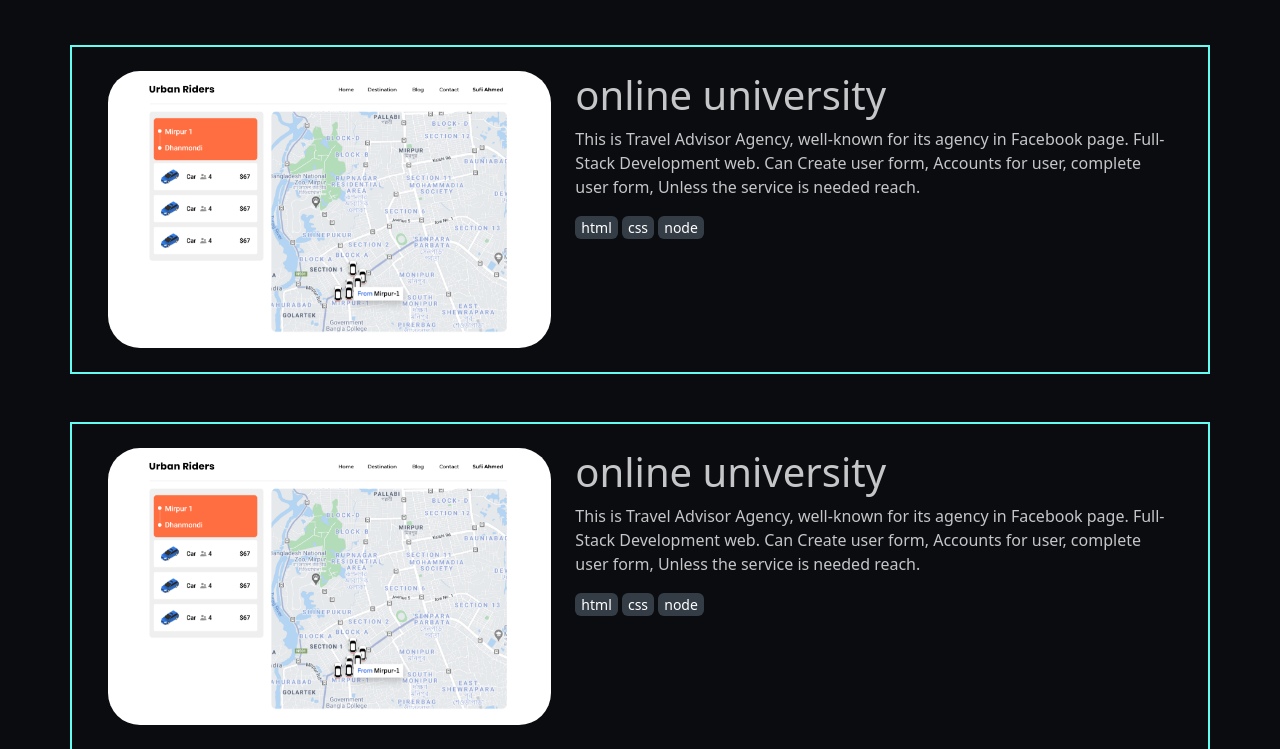
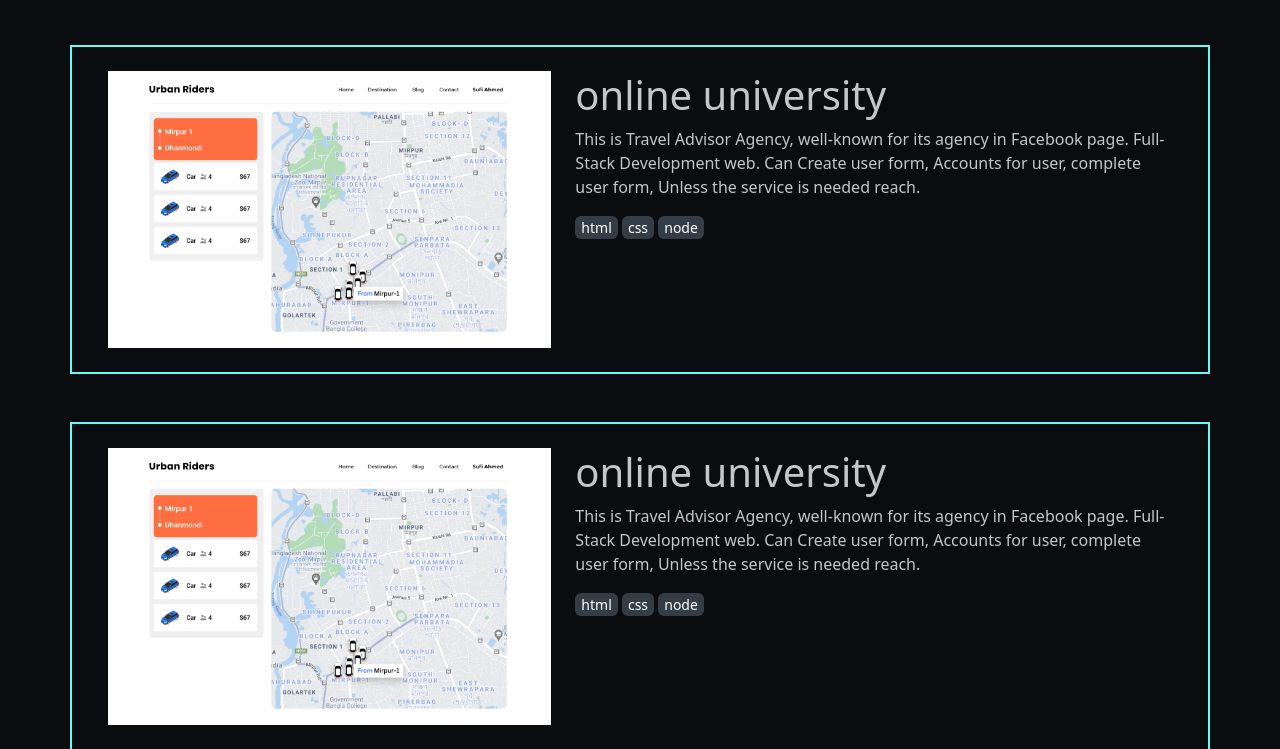
Before and after one commit to mdkayes038-ux/exam-a1, a plain HTML site: page index.html in a window 1280 px wide. Shown: the part 371-1120 px from the top of the page. Drawn offline with nearby package versions, Linux system fonts and the light colour scheme.

Commit message:
Fix carousel-inner class in index.html

```diff
--- a/index.html
+++ b/index.html
@@ -65,7 +65,7 @@
         <div class="p1 d-flex flex-colume align-item-center p-4">
             <div class="p1 pic">
                 <div id="carouselExample" class="carousel slide">
-                  <div class="carousel-inner rounded-5">
+                  <div class="carousel-inner ">
                     <div class="carousel-item active">
                       <img src="img/travel-guru-map.png" class="d-block w-100" alt="...">
                     </div>
@@ -101,7 +101,7 @@
         <div class="p2 d-flex flex-colume align-item-center p-4">
             <div class="p2 pic">
                 <div id="carouselExample2" class="carousel slide">
-                  <div class="carousel-inner rounded-5">
+                  <div class="carousel-inner ">
                     <div class="carousel-item active">
                       <img src="img/travel-guru-map.png" class="d-block w-100" alt="...">
                     </div>
```
